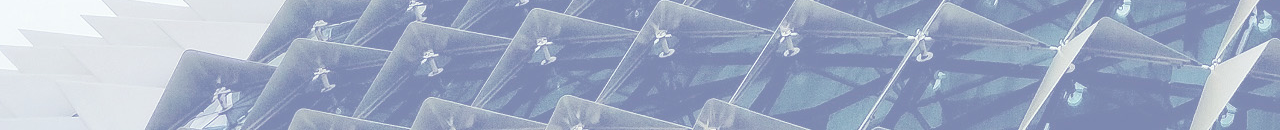
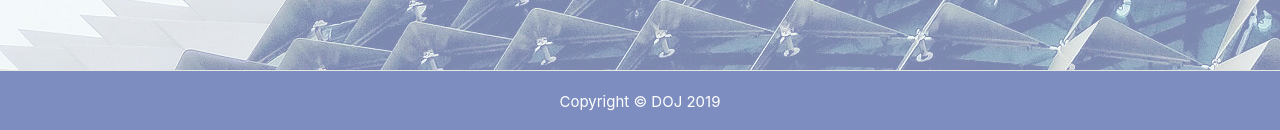
Before and after one commit to Mishel-T/travelRush2, a React (Create React App) app in the folder client/: page / in a window 1280 px wide. Shown: the part 670-800 px from the top of the page. Built offline with nearby package versions, Linux system fonts and the light colour scheme.

Commit message:
Re-added footer to App.js

```diff
--- a/client/src/App.js
+++ b/client/src/App.js
@@ -2,6 +2,7 @@ import React, { Component } from "react";
 import { BrowserRouter as Router, Route } from "react-router-dom";
 // import Route from "./components/Route/route";
 import Header from "./components/header/header";
+import Footer from "./components/footer/footer";
 import Signup from "./components/SignUp/signUp";
 import PageContainer from './pages/PageContainer';
 
@@ -51,6 +52,7 @@ class App extends Component {
         {/* <Route exact path="/" component={Home} /> */}
           {/* <Route path="/login" component={Login} /> */}
           <Route exact path="/signup" component={Signup} />
+      <Footer />
           </div>
       </Router>
     )
```
